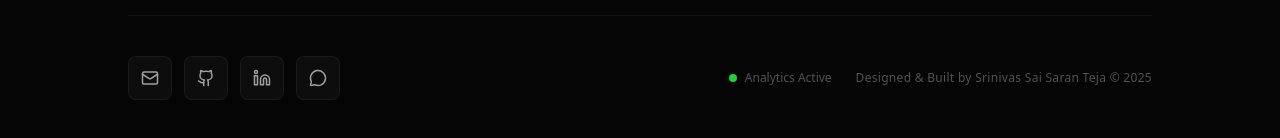
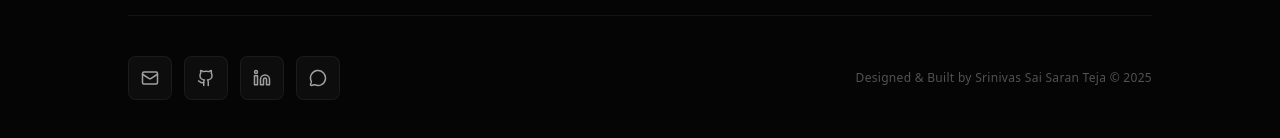
Before and after one commit to TejaBudumuru3/my-portfolio, a Next.js app: page / in a window 1280 px wide. Shown: the part 4844-4982 px from the top of the page. Built offline with nearby package versions, Linux system fonts and the light colour scheme.

Commit message:
analytics not working

```diff
--- a/app/components/Footer.tsx
+++ b/app/components/Footer.tsx
@@ -55,7 +55,7 @@ export const Footer = () => {
                         </SocialIcon>
                     </div>
                     <div className="flex items-center gap-6">
-                        <VisitorCounter />
+                        {/* <VisitorCounter /> */}
                         <p className="text-[#525252] text-xs tracking-wide">
                             Designed & Built by Srinivas Sai Saran Teja © {new Date().getFullYear()}
                         </p>
```
